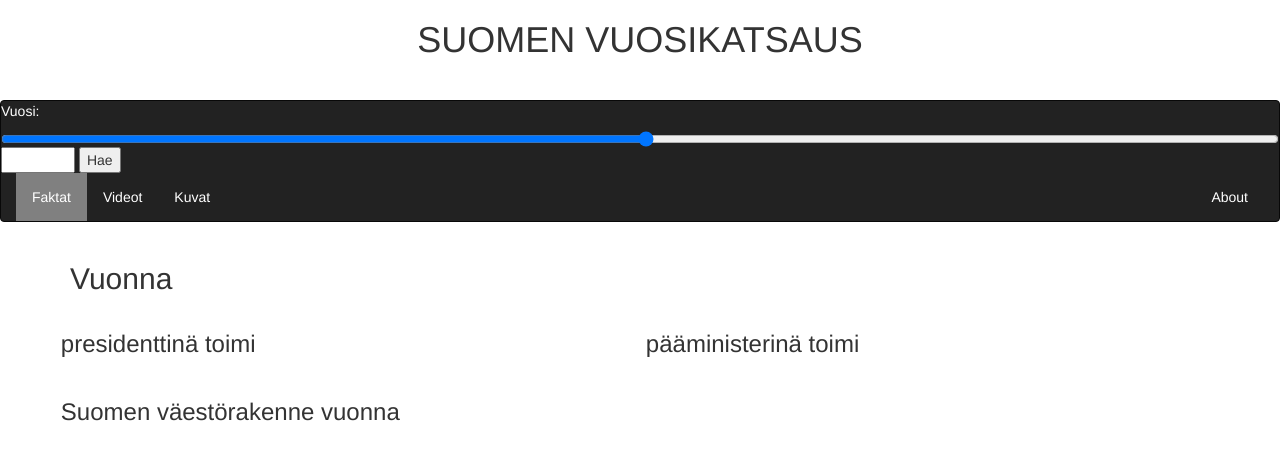
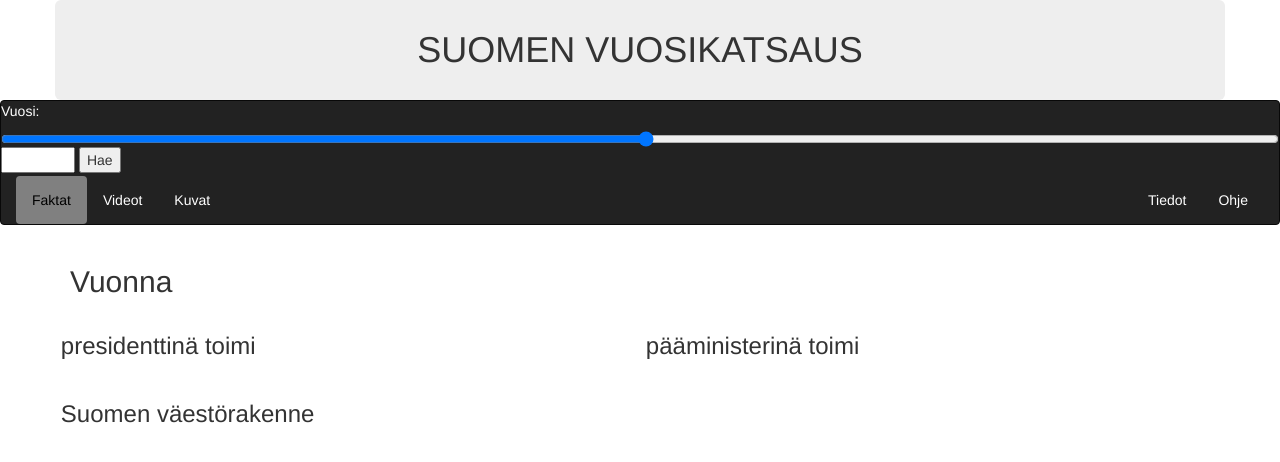
Before and after one commit to jaeeolma/tiea207, a Python web app: template app/templates/faktat.html in a window 1280 px wide. Shown: the top 462 px of the page. Run offline with Jinja, Linux system fonts and the light colour scheme; the template is opened without the code that fills it, so the values that code supplies are empty; some libraries are stand-ins or nearby versions.

Commit message:
lisää paranteluja naviin

```diff
--- a/app/static/style.css
+++ b/app/static/style.css
@@ -3,7 +3,7 @@
     width: 100%;
 }
 .affix + .container {
-      padding-top: 70px;
+      padding-top: 150px;
 }
 
 .navbar {
@@ -12,6 +12,21 @@
 
 .col-sm-6 {
     padding: 0.5%;
+}
+
+#valilehdet {
+    margin: 0.2% 0 0 0;
+}
+
+h1 {
+    display: table-cell;
+    vertical-align: middle;
+}
+
+#otsikko {
+    background-color: #eee;
+    border-radius: 6px;
+    display: table;
 }
 
 #postimerkki {
@@ -36,6 +51,7 @@ li a {
     text-align: center;
     padding: 14px 16px;
     text-decoration: none;
+    border-radius: 4px;
 }
 
 li a:hover:not(.active) {
@@ -46,6 +62,7 @@ li a:hover:not(.active) {
 
 .active {
     background-color: #808080;
+    color: #000000;
 }
 
 .active:hover {
@@ -57,3 +74,8 @@ li a:hover:not(.active) {
 #about {
     float:right
 }
+
+
+@media only screen and (max-width: 768px) {
+
+}
--- a/app/templates/base.html
+++ b/app/templates/base.html
@@ -11,7 +11,7 @@
 </head>
 
 <body>
-<div class="container" style="height:100px;">
+<div id="otsikko" class="container" style="height:100px;">
     <h1 class="text-center">SUOMEN VUOSIKATSAUS</h1>
 </div>
 
@@ -29,12 +29,13 @@
             </div>
         </form>
     </div>
-    <div class="col-sm-12">
+    <div id="valilehdet" class="col-sm-12">
         <ul>
             <li><a class="active" href="/">Faktat</a></li>
             <li><a href="videot">Videot</a></li>
             <li><a href="kuvat">Kuvat</a></li>
-            <li id ="about"><a href="about">About</a></li>
+            <li id ="about"><a href="ohje">Ohje</a></li>
+            <li id ="about"><a href="about">Tiedot</a></li>
         </ul>
     </div>
 </div>
--- a/app/templates/faktat.html
+++ b/app/templates/faktat.html
@@ -21,7 +21,7 @@
 
     <div class="row">
         <div class="col-sm-6">
-            <h3>Suomen väestörakenne vuonna {{year}}</h3>
+            <h3>Suomen väestörakenne</h3>
             <div id={{ chartID|safe }} class="chart"></div>
 
             <script type="text/javascript">
```
